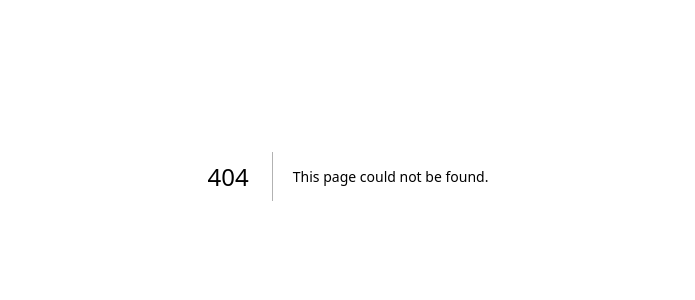
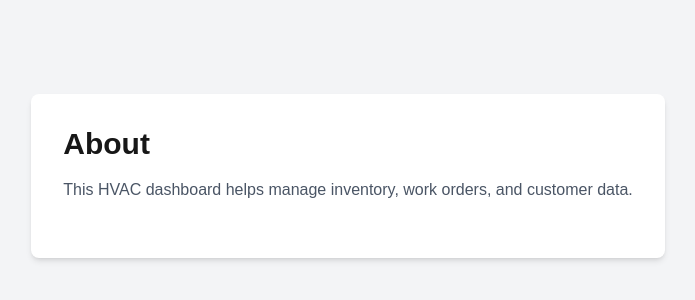
Before and after one commit to michael693215/CMSC447-SP26-TEAM8-HVAC-MEP-INVENTORY, a Next.js app: page /about in a window 1280 px wide. Before the commit this address had no page. Shown: the part 224-524 px from the top of the page, without its empty margins (292-987 px from the left). Built offline with nearby package versions, Linux system fonts and the light colour scheme.

Commit message:
Added about page

```diff
--- /dev/null
+++ b/app/about/page.tsx
@@ -0,0 +1,16 @@
+import Layout from '../layout'
+
+export default function AboutPage() {
+  return (
+    <div className="flex flex-col items-center justify-center min-h-screen bg-gray-100">
+      <div className="p-8 bg-white shadow-md rounded-lg">
+
+        <h1 className="text-3xl font-bold mb-4">About</h1>
+        <p className="text-gray-600 mb-6">
+          This HVAC dashboard helps manage inventory, work orders, and customer data.
+        </p>
+      </div>
+    </div>
+
+  );
+}
--- a/app/page.tsx
+++ b/app/page.tsx
@@ -20,6 +20,12 @@ export default function MainMenu() {
       path: "/customers",
       description: "Manage client contact info and history.",
       icon: "👥"
+    },
+    {
+      name: "About",
+      path: "/about",
+      description: "App Info.",
+      icon: "❔"
     },
   ];
 
```
